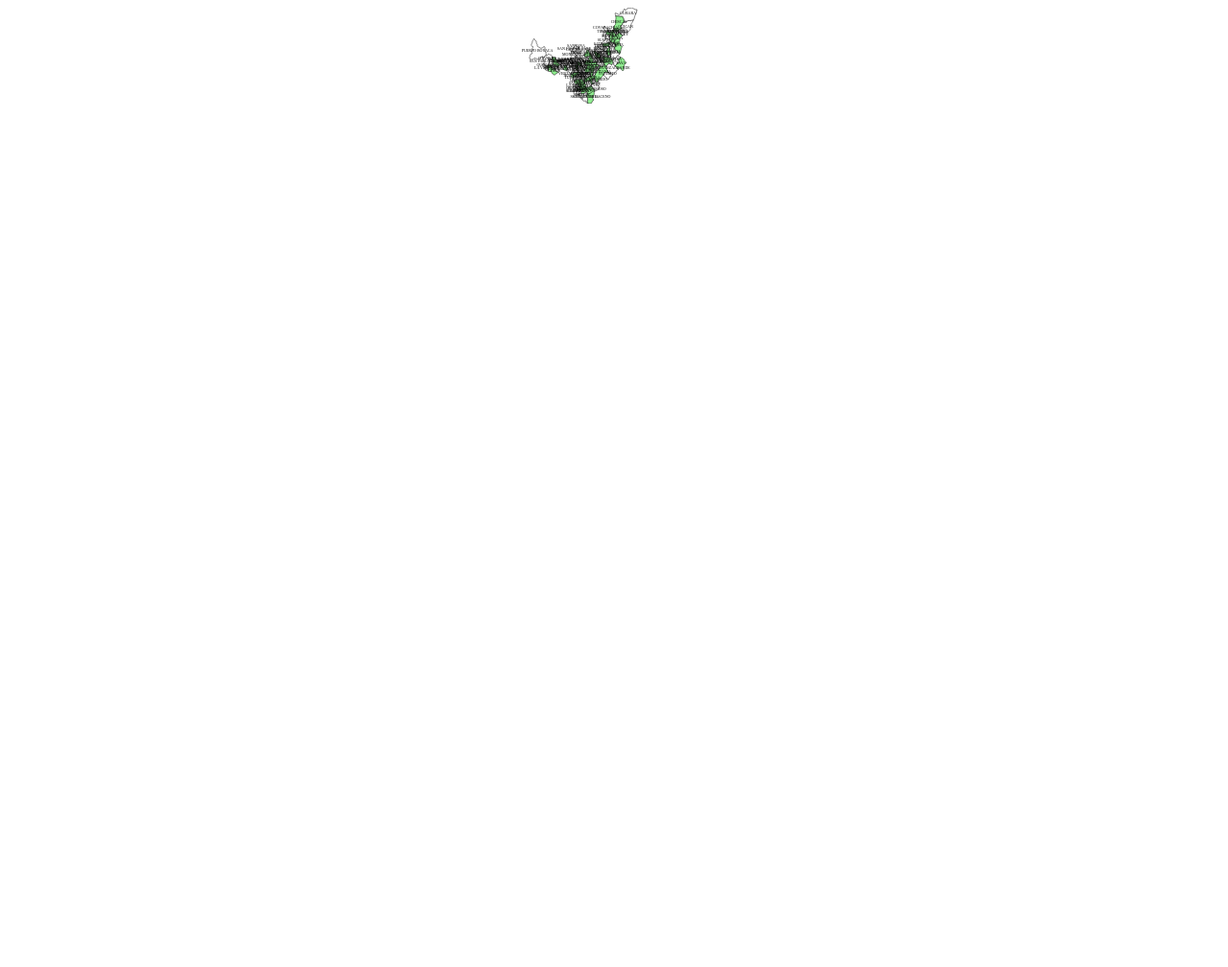
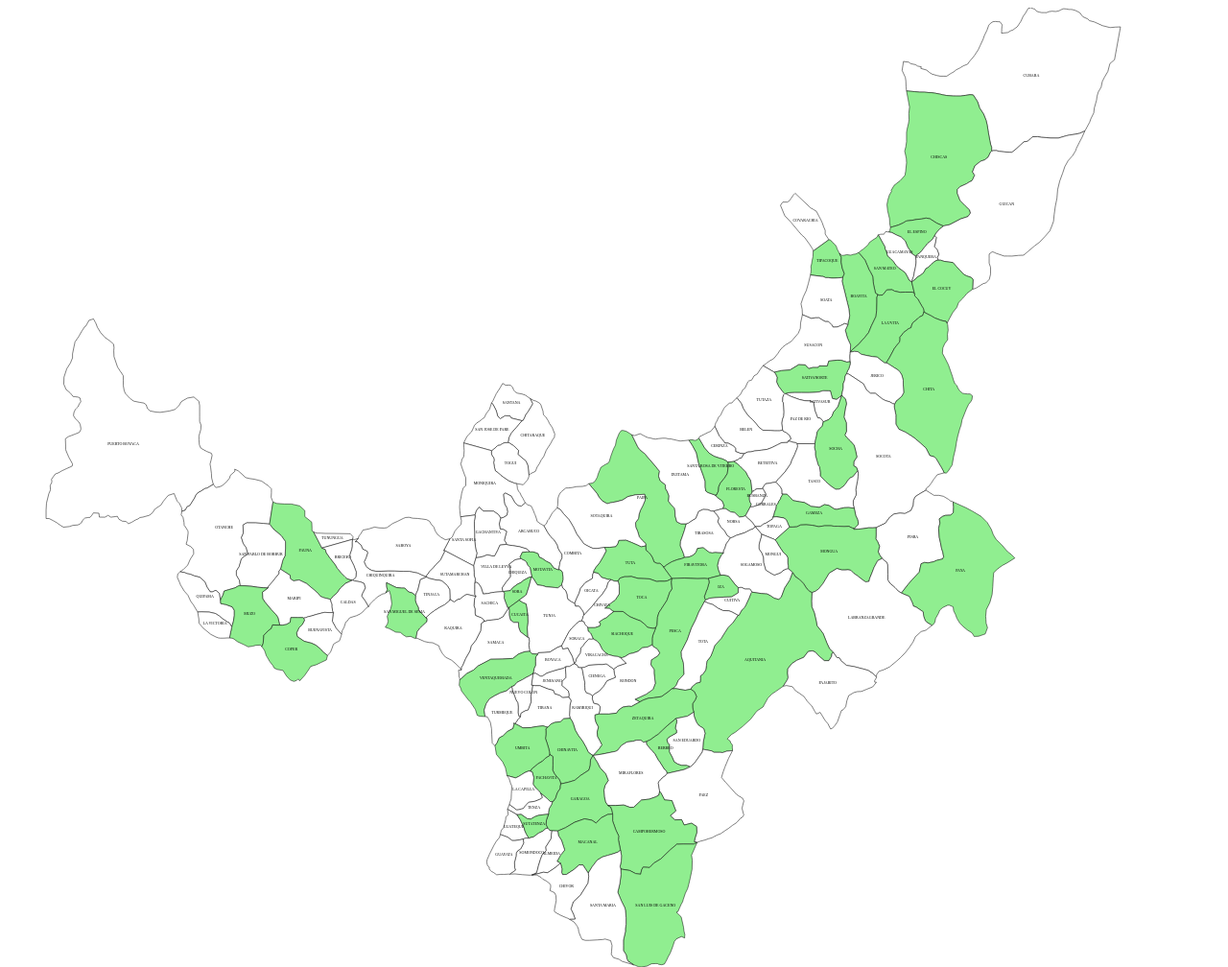
Before and after one commit to pabno5/mapa_noyaca, a plain HTML site: page index.html in a window 1280 px wide. Shown: the whole page at 96% size. Before the commit the page ends 800 px from the top, so only its background shows below. Drawn offline with nearby package versions, Linux system fonts and the light colour scheme.

Commit message:
Update index.html

```diff
--- a/index.html
+++ b/index.html
@@ -108,7 +108,7 @@
       // Configuración inicial
       // Configuración inicial
       const width = 1200;
-      const height = 100;
+      const height = 1000;
        let zoomed = false; // Estado del zoom
 
       // Crear un comportamiento de zoom
```
